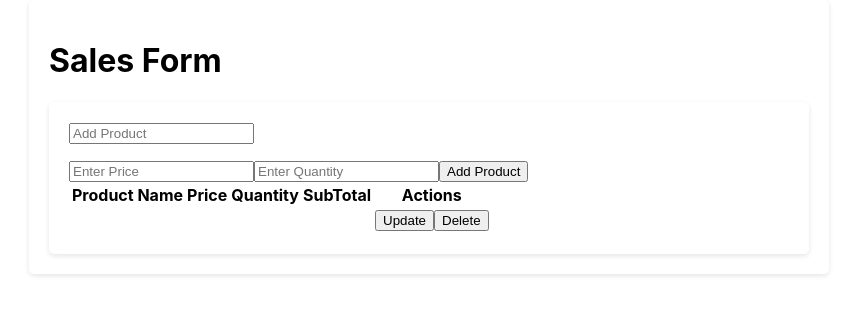
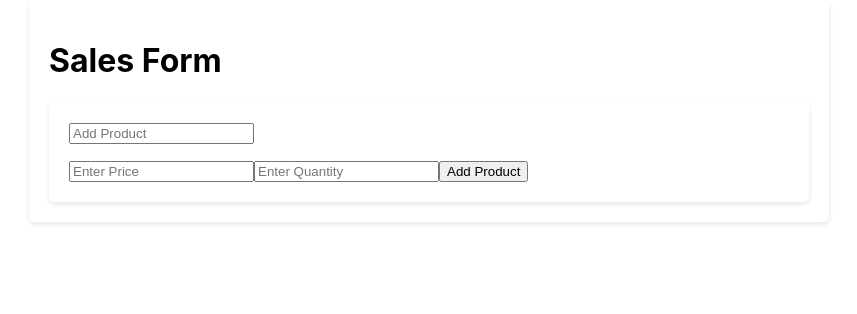
Before and after one commit to abiolatom/Eddietom, a React (Create React App) app: page / in a window 1280 px wide. Shown: the top 314 px of the page, without its empty margins (211-1068 px from the left). Built offline with nearby package versions, Linux system fonts and the light colour scheme.

Commit message:
Very Perfect

```diff
--- a/src/components/AddProduct.js
+++ b/src/components/AddProduct.js
@@ -14,20 +14,19 @@ const products = [
   { id: 10, name: "Eggrow" },
 ];
 
-const initialProduct = [
+const initialProduct =
 {
   id: "",
   name: "",
   price: "",
   quantity: "",
   subtotal: "",
-  },
-];
+};
 
 const AddProduct = () => {
   const [productName, setProductName] = useState("");
   const [productPrice, setProductPrice] = useState("");
-  const [selectedProducts, setSelectedProducts] = useState(initialProduct);
+  const [selectedProducts, setSelectedProducts] = useState([]);
   const [searchText, setSearchText] = useState("");
   const [suggestions, setSuggestions] = useState([]);
   const [filterProduct, setFilterProduct] = useState([]);
@@ -84,10 +83,6 @@ const AddProduct = () => {
       alert("Please input a Product, Price, and Price");
       return;
     }
-    /*const newSubtotal = () =>
-      parseFloat(selectedProducts.price) *
-      parseFloat(selectedProducts.quantity);
-    setProductSubtotal(newSubtotal);*/
 
     const newProduct = {
       id: uuidv4(),
```
Lines whose indentation alone changed are shown as unchanged.
